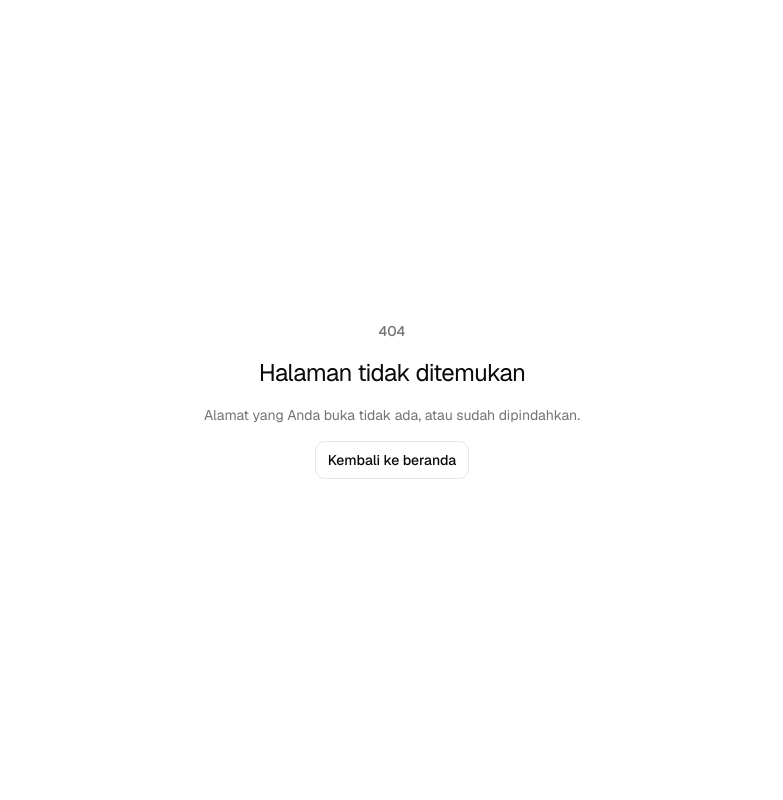
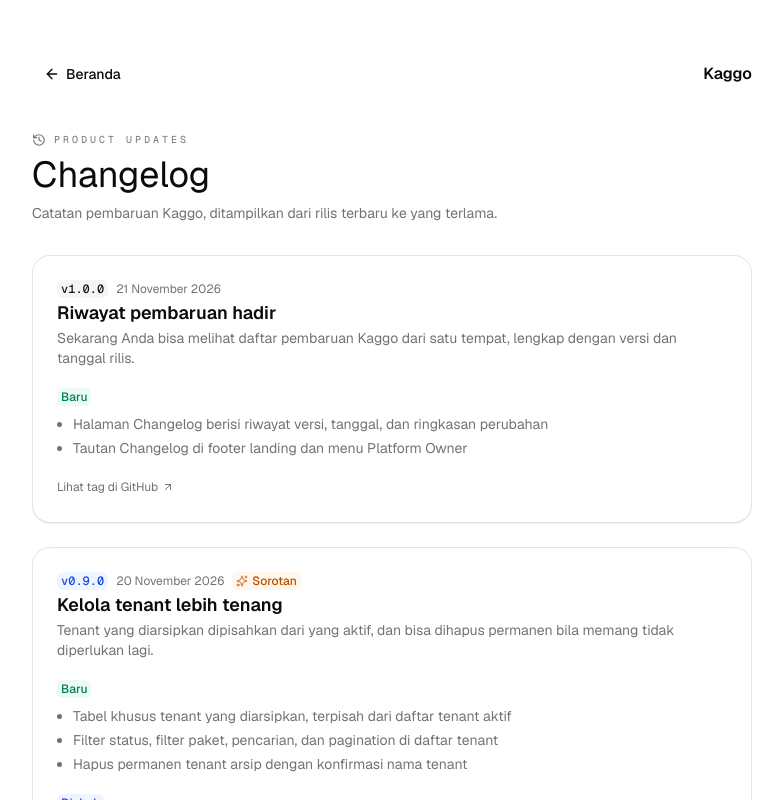
Before and after one commit to satrioa/cervise, a Next.js app: page /changelog in a window 1280 px wide. Before the commit this address had no page. Shown: the top 800 px of the page, without its empty margins (248-1031 px from the left). Built offline with nearby package versions, Linux system fonts and the light colour scheme; a web font is replaced by a local one.

Commit message:
feat: add public changelog page backed by repo JSON
Releases live in src/content/changelog.json (semver, newest first), rendered at /changelog with cards and GitHub release-tag links. Linked from the landing footer and owner navigation.

```diff
--- /dev/null
+++ b/src/app/changelog/page.tsx
@@ -0,0 +1,40 @@
+import Link from "next/link";
+import type { Viewport } from "next";
+import { ArrowLeftIcon, HistoryIcon } from "lucide-react";
+import { ReleaseCard } from "@/components/changelog/release-card";
+import { Button } from "@/components/ui/button";
+import { releases } from "@/lib/changelog";
+
+// Halaman publik ini memakai scope terang yang sama dengan landing.
+export const viewport: Viewport = {
+  themeColor: "#ffffff",
+};
+
+export default function ChangelogPage() {
+  return (
+    <div className="flex min-h-svh flex-col bg-background text-foreground landing-light">
+      <div className="mx-auto w-full max-w-3xl flex-1 px-4 py-10 sm:px-6 sm:py-14">
+        <div className="flex items-center justify-between gap-3">
+          <Button variant="ghost" size="sm" asChild>
+            <Link href="/"><ArrowLeftIcon className="size-4" /> Beranda</Link>
+          </Button>
+          <Link href="/" className="font-heading font-semibold">Kaggo</Link>
+        </div>
+
+        <div className="mt-10 flex items-center gap-2 font-mono text-[10px] uppercase tracking-[0.3em] text-muted-foreground">
+          <HistoryIcon className="size-3.5" /> Product updates
+        </div>
+        <h1 className="mt-2 font-heading text-3xl sm:text-4xl">Changelog</h1>
+        <p className="mt-2 text-sm text-muted-foreground">
+          Catatan pembaruan Kaggo, ditampilkan dari rilis terbaru ke yang terlama.
+        </p>
+
+        <div className="mt-8 space-y-6">
+          {releases.map((release) => (
+            <ReleaseCard key={release.version} release={release} />
+          ))}
+        </div>
+      </div>
+    </div>
+  );
+}
--- a/src/app/page.tsx
+++ b/src/app/page.tsx
@@ -104,6 +104,7 @@ export default async function LandingPage() {
           company: [
             { name: "Masuk", url: "/login" },
             { name: "Dashboard", url: "/app" },
+            { name: "Changelog", url: "/changelog" },
           ],
         }}
         copyright="© 2026 Kaggo • Manajemen Servis Gadget Multibranch"
--- /dev/null
+++ b/src/components/changelog/release-card.tsx
@@ -0,0 +1,62 @@
+import { ArrowUpRightIcon, SparklesIcon } from "lucide-react";
+import { Badge } from "@/components/ui/badge";
+import { Card, CardDescription, CardHeader, CardPanel, CardTitle } from "@/components/ui/card";
+import {
+  CHANGE_LABELS,
+  formatReleaseDate,
+  releaseUrl,
+  type ChangeKind,
+  type Release,
+} from "@/lib/changelog";
+
+const KIND_VARIANTS: Record<ChangeKind, "success" | "info" | "warning"> = {
+  added: "success",
+  changed: "info",
+  fixed: "warning",
+};
+
+export function ReleaseCard({ release }: { release: Release }) {
+  return (
+    <Card>
+      <CardHeader>
+        <div className="flex flex-wrap items-center gap-2">
+          <Badge variant={release.highlight ? "info" : "secondary"} className="font-mono">
+            v{release.version}
+          </Badge>
+          <span className="text-xs text-muted-foreground">{formatReleaseDate(release.date)}</span>
+          {release.highlight ? (
+            <Badge variant="warning" className="gap-1">
+              <SparklesIcon className="size-3" /> Sorotan
+            </Badge>
+          ) : null}
+        </div>
+        <CardTitle>{release.title}</CardTitle>
+        <CardDescription>{release.summary}</CardDescription>
+      </CardHeader>
+      <CardPanel className="space-y-4">
+        {(Object.keys(CHANGE_LABELS) as ChangeKind[]).map((kind) => {
+          const items = release.changes[kind] ?? [];
+          if (items.length === 0) return null;
+          return (
+            <div key={kind}>
+              <Badge variant={KIND_VARIANTS[kind]} className="mb-2">
+                {CHANGE_LABELS[kind]}
+              </Badge>
+              <ul className="ml-4 list-disc space-y-1 text-sm text-muted-foreground">
+                {items.map((item) => <li key={item}>{item}</li>)}
+              </ul>
+            </div>
+          );
+        })}
+        <a
+          href={releaseUrl(release.version)}
+          target="_blank"
+          rel="noreferrer"
+          className="inline-flex items-center gap-1 text-xs text-muted-foreground underline-offset-4 hover:text-foreground hover:underline"
+        >
+          Lihat tag di GitHub <ArrowUpRightIcon className="size-3" />
+        </a>
+      </CardPanel>
+    </Card>
+  );
+}
--- a/src/components/owner/owner-navigation.tsx
+++ b/src/components/owner/owner-navigation.tsx
@@ -1,6 +1,7 @@
 import {
   Building2Icon,
   CreditCardIcon,
+  HistoryIcon,
   LayoutDashboardIcon,
   PackageIcon,
   Settings2Icon,
@@ -37,7 +38,10 @@ export const OWNER_NAV_GROUPS: OwnerNavGroup[] = [
   },
   {
     label: "System",
-    items: [{ label: "Settings", href: "/owner/settings", icon: Settings2Icon }],
+    items: [
+      { label: "Settings", href: "/owner/settings", icon: Settings2Icon },
+      { label: "Changelog", href: "/changelog", icon: HistoryIcon },
+    ],
   },
 ];
 
--- /dev/null
+++ b/src/content/changelog.json
@@ -0,0 +1,59 @@
+{
+  "releases": [
+    {
+      "version": "1.0.0",
+      "date": "2026-11-21",
+      "title": "Riwayat pembaruan hadir",
+      "summary": "Sekarang Anda bisa melihat daftar pembaruan Kaggo dari satu tempat, lengkap dengan versi dan tanggal rilis.",
+      "changes": {
+        "added": [
+          "Halaman Changelog berisi riwayat versi, tanggal, dan ringkasan perubahan",
+          "Tautan Changelog di footer landing dan menu Platform Owner"
+        ],
+        "changed": [],
+        "fixed": []
+      },
+      "highlight": false
+    },
+    {
+      "version": "0.9.0",
+      "date": "2026-11-20",
+      "title": "Kelola tenant lebih tenang",
+      "summary": "Tenant yang diarsipkan dipisahkan dari yang aktif, dan bisa dihapus permanen bila memang tidak diperlukan lagi.",
+      "changes": {
+        "added": [
+          "Tabel khusus tenant yang diarsipkan, terpisah dari daftar tenant aktif",
+          "Filter status, filter paket, pencarian, dan pagination di daftar tenant",
+          "Hapus permanen tenant arsip dengan konfirmasi nama tenant"
+        ],
+        "changed": [
+          "Warna toolbar browser sekarang mengikuti tema halaman",
+          "Kartu daftar tenant memakai tampilan CardFrame yang lebih rapi"
+        ],
+        "fixed": [
+          "Tombol arsip tenant tidak lagi gagal karena izin database",
+          "Angka KPI tidak lagi keluar dari kartu di layar kecil"
+        ]
+      },
+      "highlight": true
+    },
+    {
+      "version": "0.8.0",
+      "date": "2026-11-20",
+      "title": "Harga & paket lebih fleksibel",
+      "summary": "Paket Pay as You Grow kini dihitung dari basis Starter dan bisa diatur langsung dari halaman Platform Owner.",
+      "changes": {
+        "added": [
+          "Kalkulator Pay as You Grow dengan slider jumlah cabang, karyawan, dan tiket",
+          "Kartu paket ditampilkan dalam grid tiga kolom dengan aksi edit dan hapus"
+        ],
+        "changed": [
+          "Harga paket diambil dari database, bukan nilai yang ditanam di kode",
+          "Perhitungan tahunan memakai faktor 10 kali harga bulanan"
+        ],
+        "fixed": []
+      },
+      "highlight": false
+    }
+  ]
+}
--- /dev/null
+++ b/src/lib/changelog.ts
@@ -0,0 +1,37 @@
+import data from "@/content/changelog.json";
+
+export type ChangeKind = "added" | "changed" | "fixed";
+
+export type Release = {
+  version: string;
+  date: string;
+  title: string;
+  summary: string;
+  changes: Record<ChangeKind, string[]>;
+  highlight?: boolean;
+};
+
+export const releases = data.releases as Release[];
+
+export const CHANGE_LABELS: Record<ChangeKind, string> = {
+  added: "Baru",
+  changed: "Diubah",
+  fixed: "Diperbaiki",
+};
+
+export function releaseTag(version: string) {
+  return `v${version}`;
+}
+
+export function releaseUrl(version: string) {
+  return `https://github.com/satrioa/cervise/releases/tag/${releaseTag(version)}`;
+}
+
+export function formatReleaseDate(date: string) {
+  return new Intl.DateTimeFormat("id-ID", {
+    day: "numeric",
+    month: "long",
+    year: "numeric",
+    timeZone: "UTC",
+  }).format(new Date(`${date}T00:00:00Z`));
+}
```
Also changed, not shown: 1 other file (tests, documents, lock files or other folders).
